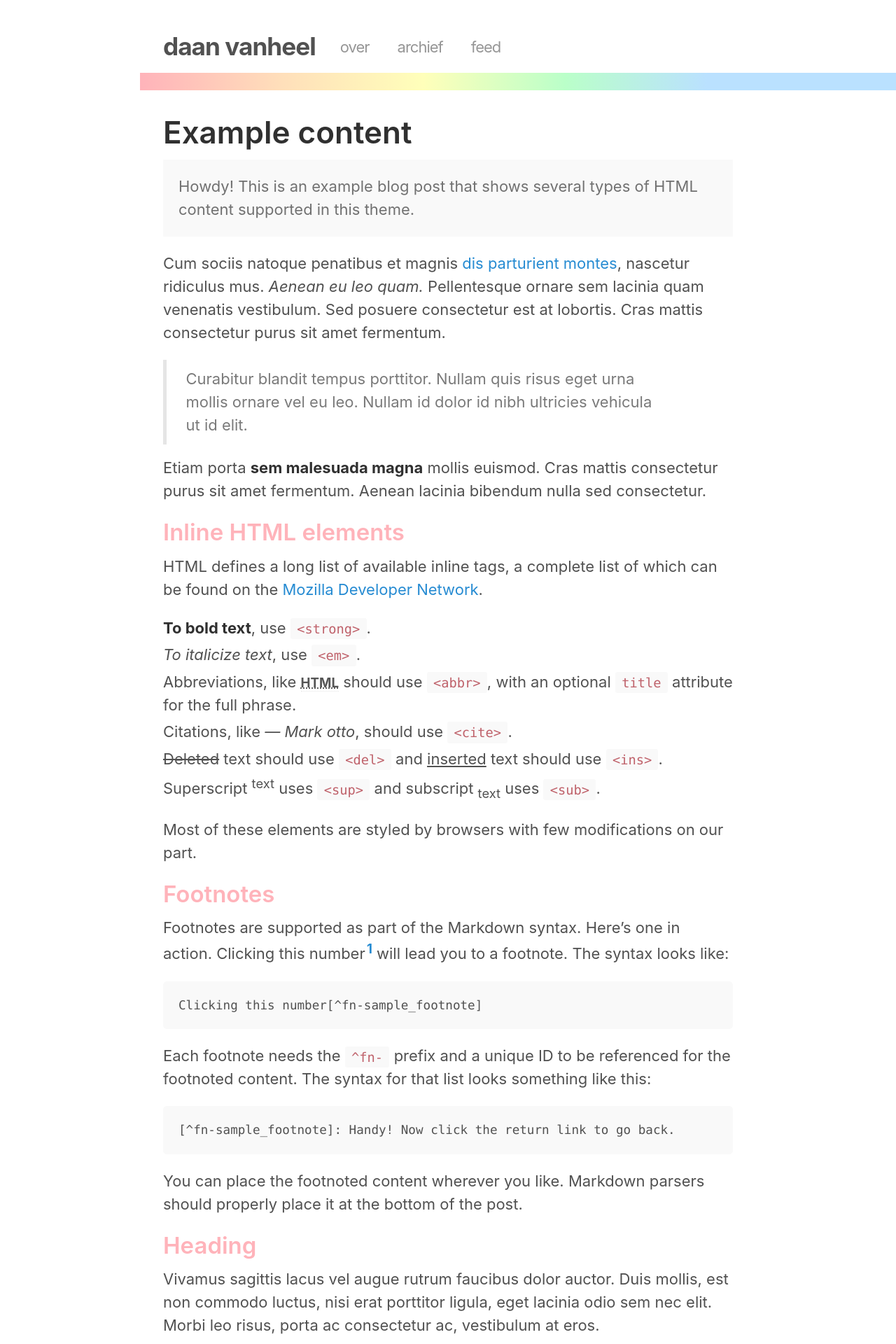
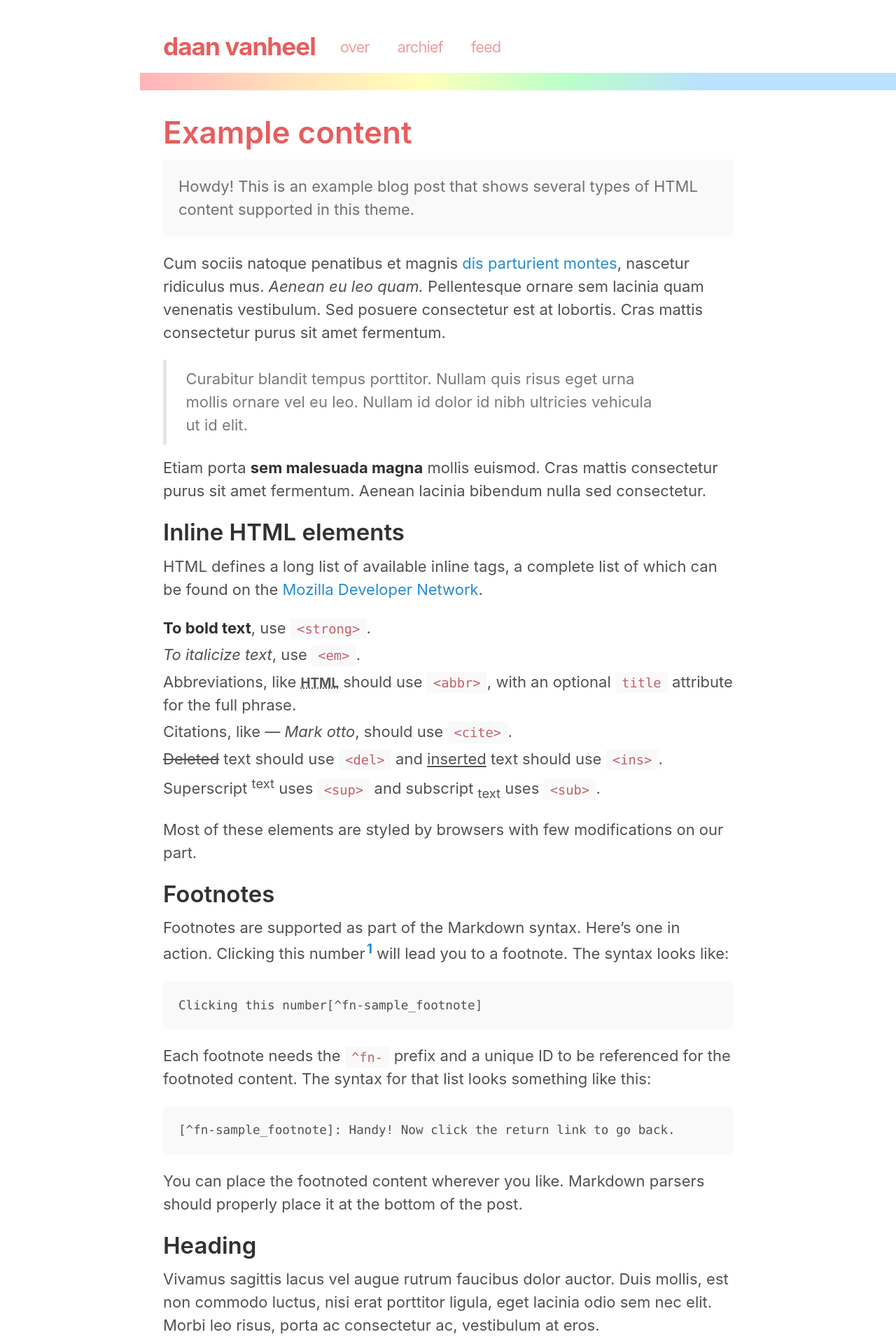
Before and after one commit to daanvanheel/daanvanheel.github.io, a Jekyll site: the page built from ref/2016-01-02-example-content.md, in a window 1280 px wide. Shown: the top 1920 px of the page at 70% size. Built offline with Jekyll 4.4.1, drawn with Linux system fonts in a browser that asks for light colours.

Commit message:
type color

```diff
--- a/_sass/_masthead.scss
+++ b/_sass/_masthead.scss
@@ -21,12 +21,12 @@
   letter-spacing: -1px;
 
   a {
-    color: inherit;
+    color: #e75d5d;
     float: left;
   }
 
   a:hover {
-    color: #e75d5d;
+    color: #303030;
     text-decoration: none;
   }
 
--- a/_sass/_posts.scss
+++ b/_sass/_posts.scss
@@ -31,7 +31,7 @@
 .page-title,
 .post-title,
 .post-title a {
-  color: #303030;
+  color: #e75d5d;
 }
 .page-title,
 .post-title {
--- a/_sass/_type.scss
+++ b/_sass/_type.scss
@@ -6,7 +6,7 @@ h1, h2, h3, h4, h5, h6 {
   margin-bottom: .5rem;
   font-weight: 600;
   line-height: 1.25;
-  color: #ffb3ba;
+  color: #313131;
   text-rendering: optimizeLegibility;
 }
 
```
